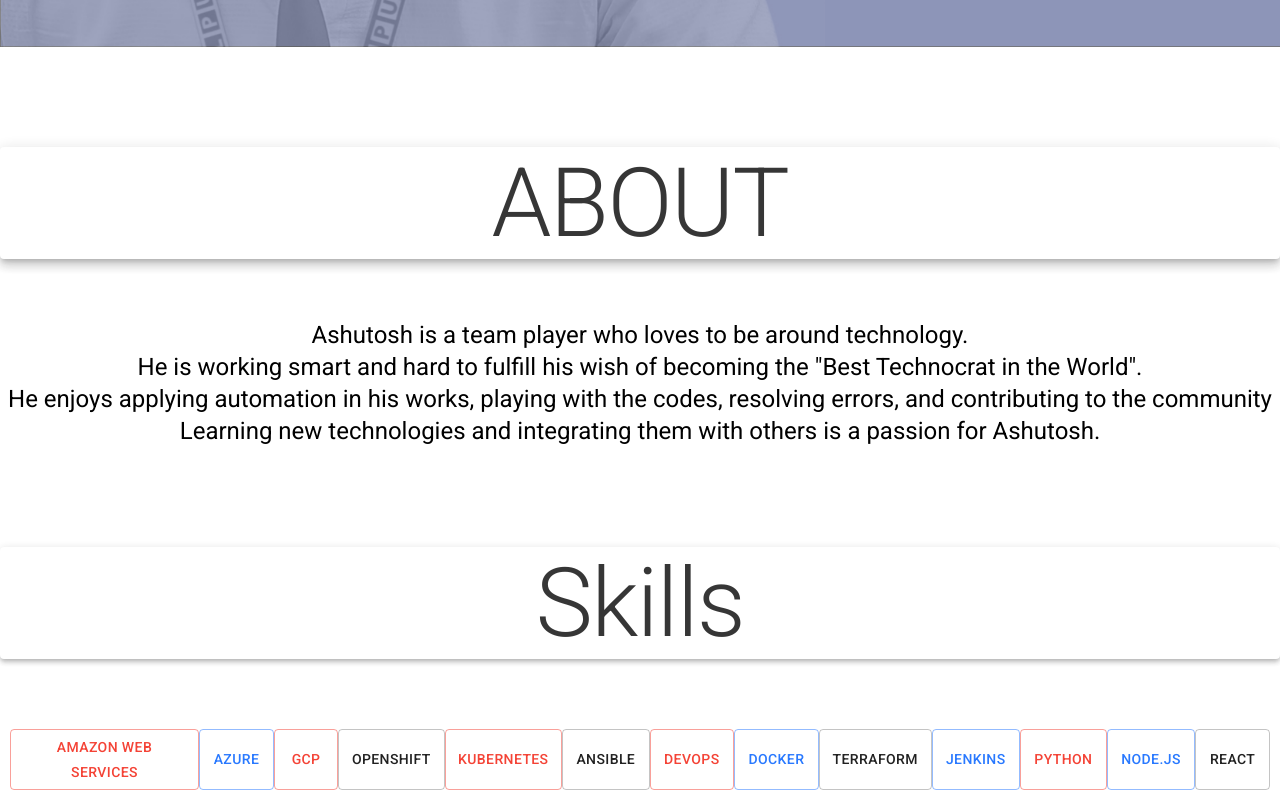
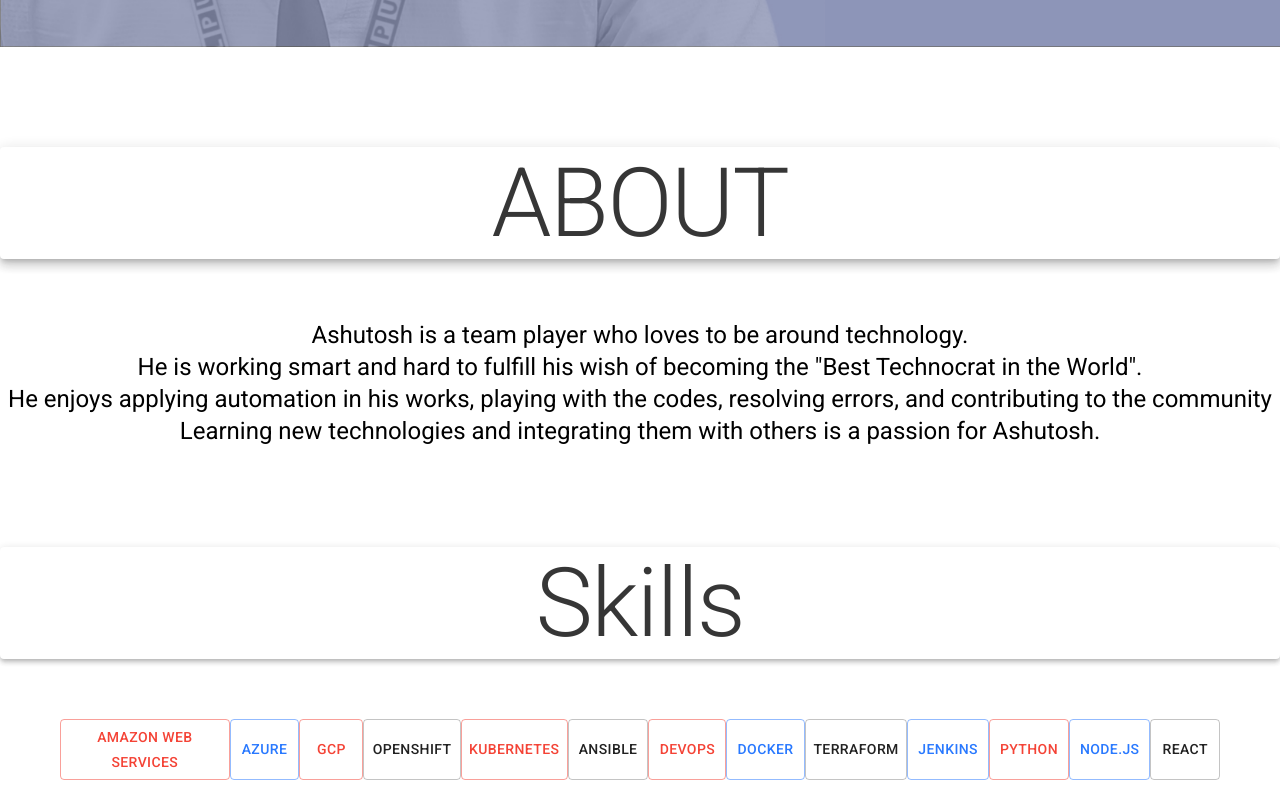
Before and after one commit to ashutosh5786/portfolio, a React (Create React App) app: page / in a window 1280 px wide. Shown: the part 717-1517 px from the top of the page. Built offline with nearby package versions, Linux system fonts and the light colour scheme.

Commit message:
styling the skills

```diff
--- a/src/style/skills.css
+++ b/src/style/skills.css
@@ -7,8 +7,10 @@
   opacity: 90%;
 }
 .Buttons {
-  text-align: center;
-  margin: 10px;
+  text-align: justify;
+  margin-left: 60px;
+  margin-right: 60px;
+  margin-bottom: 20px;
   display: flex;
   justify-content: space-between;
 }
```
